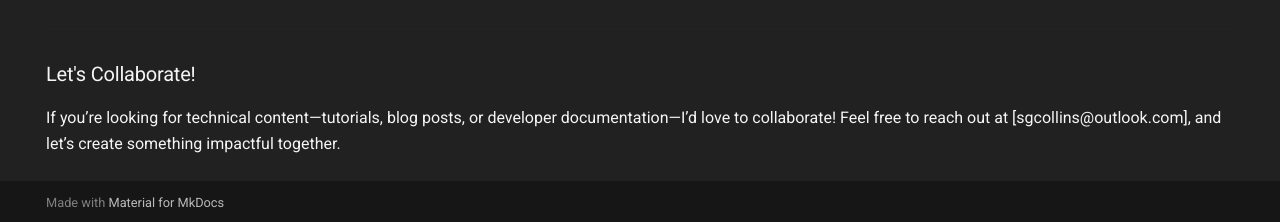
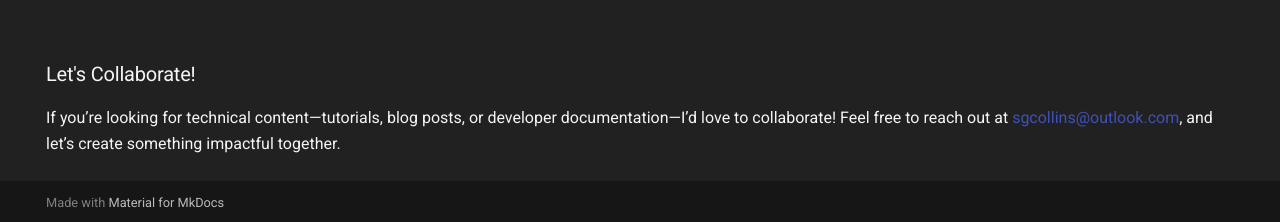
Before and after one commit to nibblesnbits/nibblesnbits.github.io, an MkDocs documentation site: the page built from docs/writing/index.md, in a window 1280 px wide and 1082 px high. Shown: the part 857-1079 px from the top of the window. Built offline with MkDocs 1.6.1 and Material for MkDocs 9.7.7, drawn with Linux system fonts in a browser that asks for light colours; comment, search, counter and statistics services are not loaded; some of the changed lines change nothing that is shown.

Commit message:
added CNAME

```diff
--- a/docs/writing/index.md
+++ b/docs/writing/index.md
@@ -33,4 +33,4 @@ In addition to crafting software, I enjoy writing about the technologies, tools,
 ---
 
 ### Let's Collaborate!
-If you’re looking for technical content—tutorials, blog posts, or developer documentation—I’d love to collaborate! Feel free to reach out at [sgcollins@outlook.com], and let’s create something impactful together.
+If you’re looking for technical content—tutorials, blog posts, or developer documentation—I’d love to collaborate! Feel free to reach out at [sgcollins@outlook.com](mailto:sgcollins@outlook.com), and let’s create something impactful together.
```
Also changed, not shown: 1 other file.
